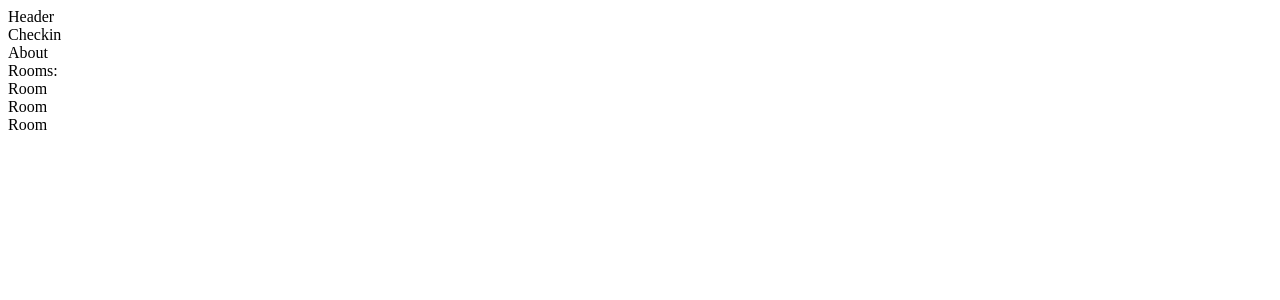
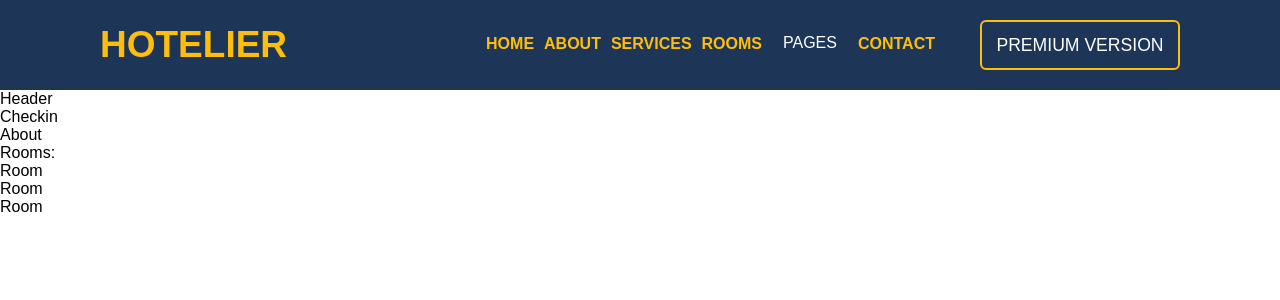
Before and after one commit to AmonovAmirbek/frontend, a React (Create React App) app: page / in a window 1280 px wide. Shown: the top 300 px of the page. Built offline with nearby package versions, Linux system fonts and the light colour scheme.

Commit message:
navbar tax

```diff
--- a/src/components/Navbar/Navbar.jsx
+++ b/src/components/Navbar/Navbar.jsx
@@ -1,13 +1,34 @@
-import React from 'react'
+import React from "react";
+import "./navbar.css";
 
 export default function Navbar() {
   return (
     <div>
       <nav className="navbar">
-        <div className="navbar-brand">
+        <h1 className="logo">HOTELIER</h1>
+        <div className="navbar_end">
+          <a className="item">HOME</a>
+          <a className="item">ABOUT</a>
+          <a className="item">SERVICES</a>
+          <a className="item">ROOMS</a>
+          <div class="dropdown">
+            <button class="dropbtn">PAGES
+              <i class="fa fa-caret-down"></i>
+            </button>
+            <div class="dropdown-content">
+              <a href="#">Booking</a>
+              <a href="#">Our Team</a>
+              <a href="#">Testimonial</a>
+            </div>
+          </div>
+          {/* <a className="item">PAGES</a> */}
+          <a className="item">CONTACT</a>
 
+          <button className="button" type="button">
+            PREMIUM VERSION
+          </button>
         </div>
       </nav>
     </div>
-  )
+  );
 }
--- a/src/components/Navbar/navbar.css
+++ b/src/components/Navbar/navbar.css
@@ -0,0 +1,132 @@
+*{
+    margin: 0;
+    padding: 0;
+    font-family: sans-serif;
+    box-sizing: border-box;
+}
+
+.navbar{
+    top: 0;
+    left: 0;
+    width: 100%;
+    padding: 20px 100px;
+    background: #1d3557;
+    display: flex;
+    justify-content: space-between;
+    align-items: center;
+    overflow: hidden;
+}
+
+.logo{
+    color: #ffbe0b;
+    font-size: 37px;
+    cursor: pointer;
+}
+
+.navbar_end{
+    display: flex;
+    color: #ffbe0b;
+    cursor: pointer;
+    margin-left: 30px;
+}
+
+.item{
+    margin: 5px;
+    position: relative;
+    padding-top: 10px;
+}
+.navbar_end  a{
+    text-decoration: none;
+    font-weight: bold;
+    border-radius: 20px;
+    float: left;
+    text-align: center;
+}
+
+.navbar_end  a:hover{
+    background: #ffbe0b;
+    color: #fff;
+    transition: .3s;
+}
+.navbar_end a::after{
+    content: '';
+    position: absolute;
+    left: 0;
+    bottom: -6px;
+    width: 100%;
+    height: 3px;
+    background: #fff;
+    border-radius: 5px;
+    transform-origin: right;
+    transform: scaleX(0);
+    transition: transform .5s;
+}
+
+.navbar_end a:hover::after{
+    transform: scaleX(1);
+    transform-origin: left;
+}
+
+.dropdown{
+    float: left;
+    overflow: hidden;
+    font-weight: bolder;
+}
+
+.dropdown .dropbtn{
+    font-size: 16px;
+    border: none;
+    outline: none;
+    color: #fff;
+    padding: 14px 16px;
+    background-color: inherit;
+    margin: o;
+    cursor: pointer;
+
+}
+
+.dropdown-content{
+    display: none;
+    position: absolute;
+    background: #f9f9f9;
+    min-width: 160px;
+    box-shadow: 0px 8px 16px 0px rgba(0,0,0,0.2);
+    z-index: 1;
+}
+
+.dropdown-content a {
+    float: none;
+    color: black;
+    padding: 12px 16px;
+    text-decoration: none;
+    display: block;
+    text-align: left;
+
+}
+
+.dropdown-content a:hover {
+    background-color: #ddd;
+}
+
+.dropdown:hover .dropdown-content {
+    display: block;
+  }
+
+.button{
+    color: #fff;
+    width: 200px;
+    height: 50px;
+    background: transparent;
+    border: 2px solid #ffbe0b;
+    border-radius: 6px;
+    cursor: pointer;
+    font-size: 1.1em;
+    font-weight: 500;
+    margin-left: 40px;
+    transition: .3s;
+}
+
+.button:hover{
+    background: #ffbe0b;
+    color: #fff;
+}
```
